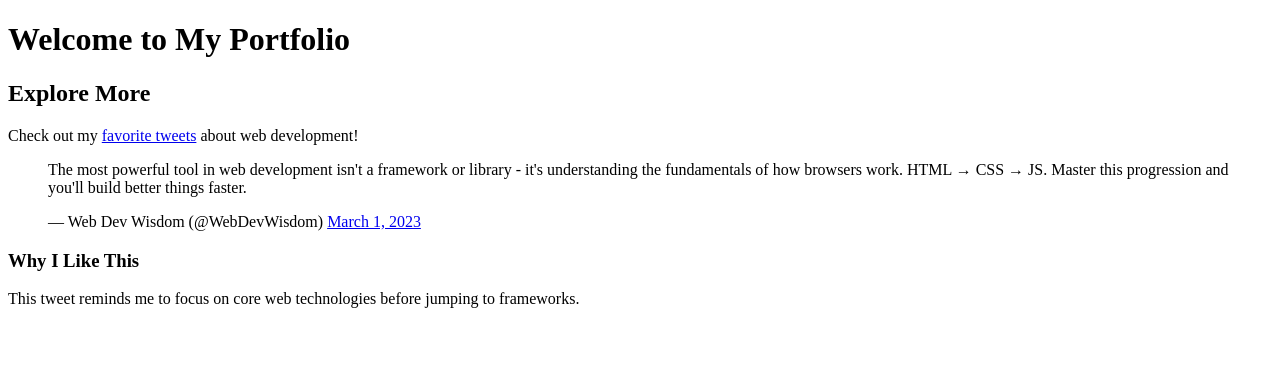
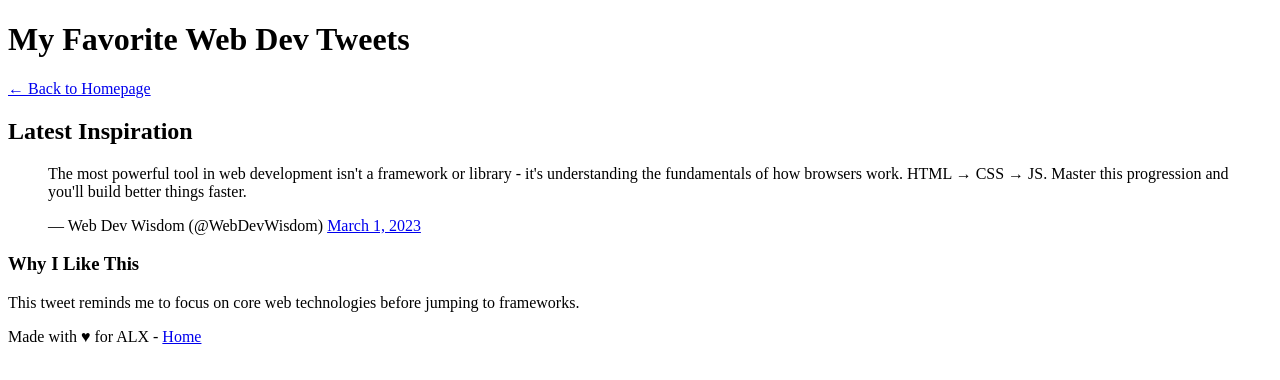
Before and after one commit to Choenemc/My_First_Portfolio, a plain HTML site: page html_basic/base_index.html to tweets.html in a window 1280 px wide. Drawn offline with Linux system fonts and the light colour scheme.

Commit message:
Update base_index.html to tweets.html

```diff
--- a/html_basic/base_index.html to tweets.html
+++ b/html_basic/base_index.html to tweets.html
@@ -3,15 +3,20 @@
 <head>
     <meta charset="UTF-8">
     <meta name="viewport" content="width=device-width, initial-scale=1.0">
-    <title>My First Portfolio</title>
+    <title>My Favorite Tweets</title>
 </head>
-    <h1>Welcome to My Portfolio</h1>
+<body>
+    <header>
+        <h1>My Favorite Web Dev Tweets</h1>
+        <a href="index.html">← Back to Homepage</a>
+    </header>
 
-    <!-- Existing content... -->
+    <main>
+        <article>
+            <h2>Latest Inspiration</h2>
 
-    <h2>Explore More</h2>
-    <p>Check out my <a href="tweets.html">favorite tweets</a> about web development!</p>
-    <blockquote class="twitter-tweet">
+            <!-- Embedded Tweet -->
+            <blockquote class="twitter-tweet">
                 <p lang="en" dir="ltr">The most powerful tool in web development isn&#39;t a framework or library - it&#39;s understanding the fundamentals of how browsers work. HTML → CSS → JS. Master this progression and you&#39;ll build better things faster.</p>
                 &mdash; Web Dev Wisdom (@WebDevWisdom)
                 <a href="https://twitter.com/WebDevWisdom/status/1234567890123456789?ref_src=twsrc%5Etfw">March 1, 2023</a>
@@ -23,6 +28,10 @@
         </article>
     </main>
 
-
+    <footer>
+        <p>Made with ♥ for ALX - <a href="index.html">Home</a></p>
+    </footer>
 </body>
 </html>
+</body>
+</html>
```
